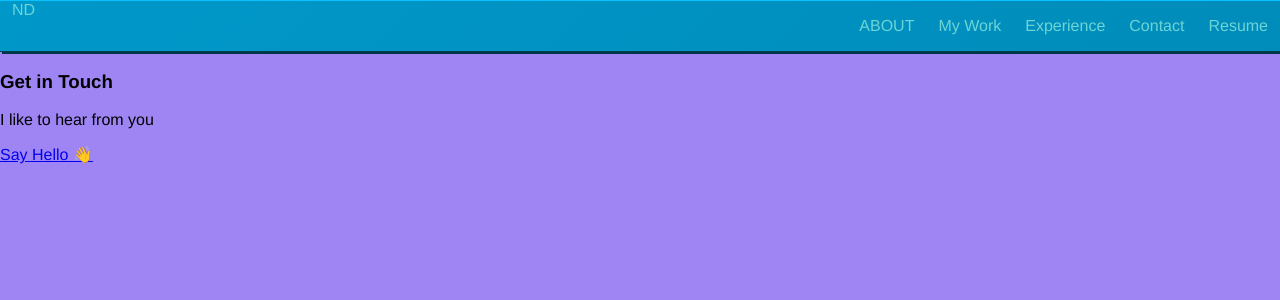
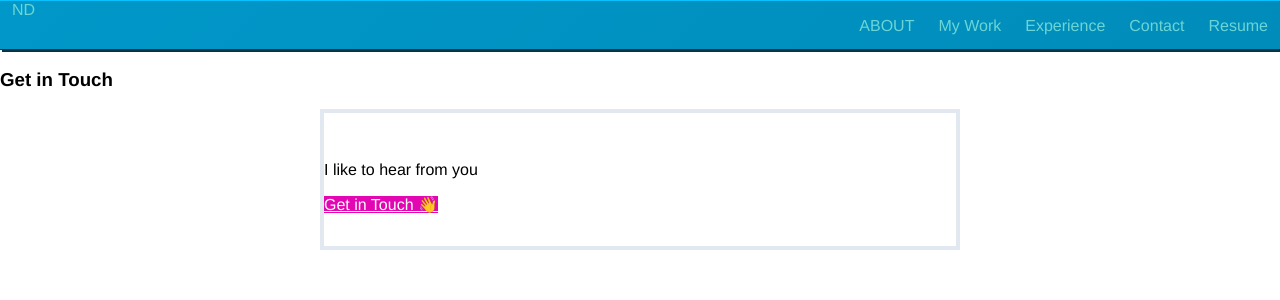
Before and after one commit to nabiladigo/portfolio-frontend, a React (Create React App) app: page /contact in a window 1280 px wide. Shown: the top 300 px of the page. Built offline with nearby package versions, Linux system fonts and the light colour scheme.

Commit message:
put contact scss

```diff
--- a/src/pages/Contact.js
+++ b/src/pages/Contact.js
@@ -1,5 +1,5 @@
  import React from "react";
-
+import '../styles/Contact.scss';
 
 const Contact = (props) => {
     return(
@@ -7,9 +7,9 @@ const Contact = (props) => {
         <h3 className="text-5xl font-bold pd-4">
             Get in Touch
           </h3>
-          <div className="box w-1/2 mx-auto py-8 border-solid border-4 rounded-lg sm:w-10/12">
+          <div  className="box w-1/2 mx-auto py-8 border-solid border-4 rounded-lg sm:w-10/12">
             <p className="font-bold text-2xl pb-16 sm:pb-8"> I like to hear from you</p>
-            <a href="mailto:nabiladigo91@gmail.com" className="mail hover:shadow font-bold py-3 px-8 text-xl rounded text-center">Say Hello 👋</a>
+            <a href="mailto:nabiladigo91@gmail.com" className=" email hover:shadow font-bold py-3 px-8 text-xl rounded text-center">Get in Touch 👋</a>
           </div>
       </div>
     );
--- /dev/null
+++ b/src/styles/Contact.scss
@@ -0,0 +1,45 @@
+$email:#e307b3;
+$text:white;
+
+
+.w-1\/2{
+    width:50%
+}
+.py-8{
+    padding-top: 2rem;
+    padding-bottom: 2rem;
+}
+.mx-auto{
+    margin-left: auto;
+    margin-right: auto;
+}
+.border-4{
+    border-width: 4px;
+}
+ .border-solid{
+    border-style: solid;
+ }
+ .border-lg{
+    border-radius: 0.5rem;
+ }
+ *{
+    box-sizing: border-box;
+    -webkit-font-smothing:antialiased;
+    -moz-osx-font-smothing: grayscale;
+ }
+ *, :after, :before{
+    box-sizing: border-box;
+    border:0 solid #e2e8f0;
+ }
+div{
+    display:block;
+}
+
+
+.email{
+    background: $email;
+    color: $text;
+}
+.text-center{
+    text-align: center;
+}
--- a/src/styles/Nav.scss
+++ b/src/styles/Nav.scss
@@ -41,7 +41,7 @@ body {
     @include reset;
     // line-height: $line-height;
     font-family: Helvetica;
-    background-color: rgb(159, 133, 243);
+    // background-color: rgb(159, 133, 243);
 }
 
 /* Dropdown */
```
